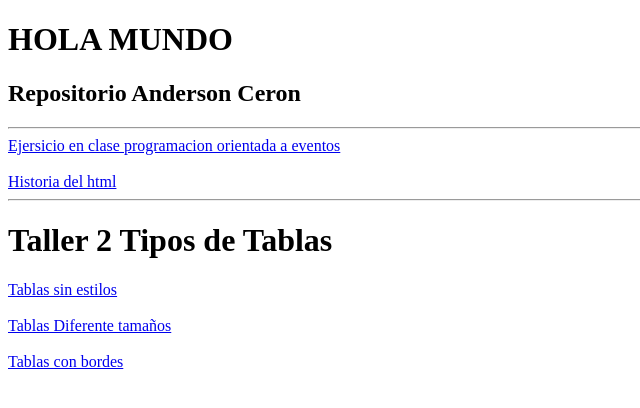
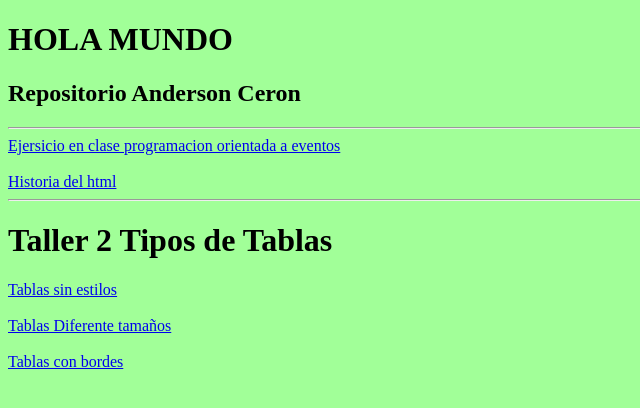
Before and after one commit to AndersonC09/programacion-orientadad-a-eventos, a plain HTML site: page index.html in a window 1280 px wide. Shown: the whole page, without its empty margins (0-640 px from the left). Drawn offline with Linux system fonts and the light colour scheme.

Commit message:
index.html

```diff
--- a/index.html
+++ b/index.html
@@ -5,7 +5,8 @@
     <meta name="viewport" content="width=device-width, initial-scale=1.0">
     <title>Document</title>
 </head>
-<body>
+<body <body style="background-color: rgb(161, 255, 152);">
+
     <h1>HOLA MUNDO</h1>
     <h2>Repositorio Anderson Ceron</h2>
     <hr>
```
